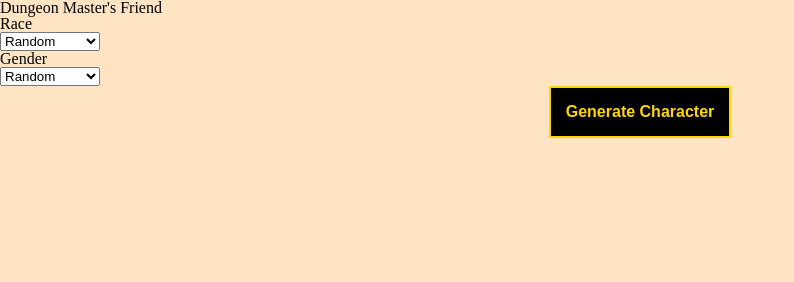
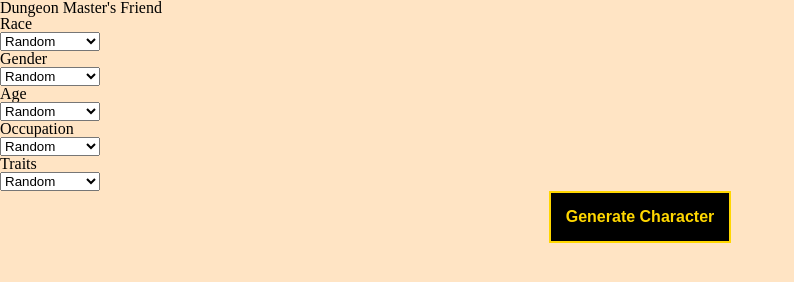
Before and after one commit to CowboyAragorn/dungeon_masters_friend, a plain HTML site: page index.html in a window 1280 px wide. Shown: the whole page, without its empty margins (0-794 px from the left). Drawn offline with Linux system fonts and the light colour scheme.

Commit message:
feat: add dynamic selection inputs for users to define criteria for generation - not yet hooked up to generation

```diff
--- a/characterObjects.mjs
+++ b/characterObjects.mjs
@@ -149,8 +149,8 @@ class Character {
     return jobs;
   }
   genDesires() {
-    let num = getRandomIntInclusive(0, characteristics.desires.length - 1);
-    return characteristics.desires[num];
+    let num = getRandomIntInclusive(0, characteristics.desires.all.length - 1);
+    return characteristics.desires.all[num];
   }
 }
 
--- a/characteristics.mjs
+++ b/characteristics.mjs
@@ -2160,7 +2160,8 @@ const characteristics = {
       "Vagabond",
     ],
   },
-  desires: [
+  desires: {
+    all: [
       "Power",
       "Independence",
       "Wealth",
@@ -2180,7 +2181,9 @@ const characteristics = {
       "Brotherhood",
       "Creativity",
       "Irresistibility",
-  ],
+      "Salvation",
+    ],
+  },
 };
 
 export default characteristics;
--- a/generateSelectInputs.mjs
+++ b/generateSelectInputs.mjs
@@ -19,8 +19,30 @@ export default function generateSelectInputs() {
       selectionItems: characteristics.gender,
       labelText: "Gender",
     },
-    // ageSelect,
-    // occupationsSelect,
+    {
+      name: "selectAge",
+      selectionItems: [
+        "Child",
+        "Young Adult",
+        "Middle Aged",
+        "Senior",
+        "Wizened",
+      ],
+      labelText: "Age",
+    },
+    {
+      name: "selectOccupation",
+      selectionItems: Object.keys(characteristics.job),
+      labelText: "Occupation",
+      random: "y",
+    },
+    {
+      name: "selectTraits",
+      //slice 1 here just removes the "all category", redundant with random
+      selectionItems: Object.keys(characteristics.characterTraits).slice(1),
+      labelText: "Traits",
+    },
+
     // traitsSelect,
     // desiresSelect,
   ];
@@ -38,7 +60,13 @@ export default function generateSelectInputs() {
     for (let j = 0; j < selectInputs[i].selectionItems.length; j++) {
       const option = document.createElement("option");
       option.value = selectInputs[i].selectionItems[j];
-      option.innerHTML = selectInputs[i].selectionItems[j];
+      //capitalize the first letter and remove underscores, helps as some of the keys in
+      //characteristics are not formatted in a nice, displayable format
+      let optionInnerHtml =
+        selectInputs[i].selectionItems[j].charAt(0).toUpperCase() +
+        selectInputs[i].selectionItems[j].slice(1);
+      optionInnerHtml = optionInnerHtml.replace("_", " ");
+      option.innerHTML = optionInnerHtml;
       selectInput.append(option);
     }
     selectInputsContainer.append(label);
--- a/style.css
+++ b/style.css
@@ -177,10 +177,6 @@ label {
   border-bottom: 1pt solid black;
 }
 
-#tableContainer > :nth-child(n-1) {
-  border-bottom: 1pt solid black;
-}
-
 .descriptionHeader {
   font-weight: bold;
   font-size: 1.1rem;
```
Lines whose indentation alone changed are shown as unchanged.
